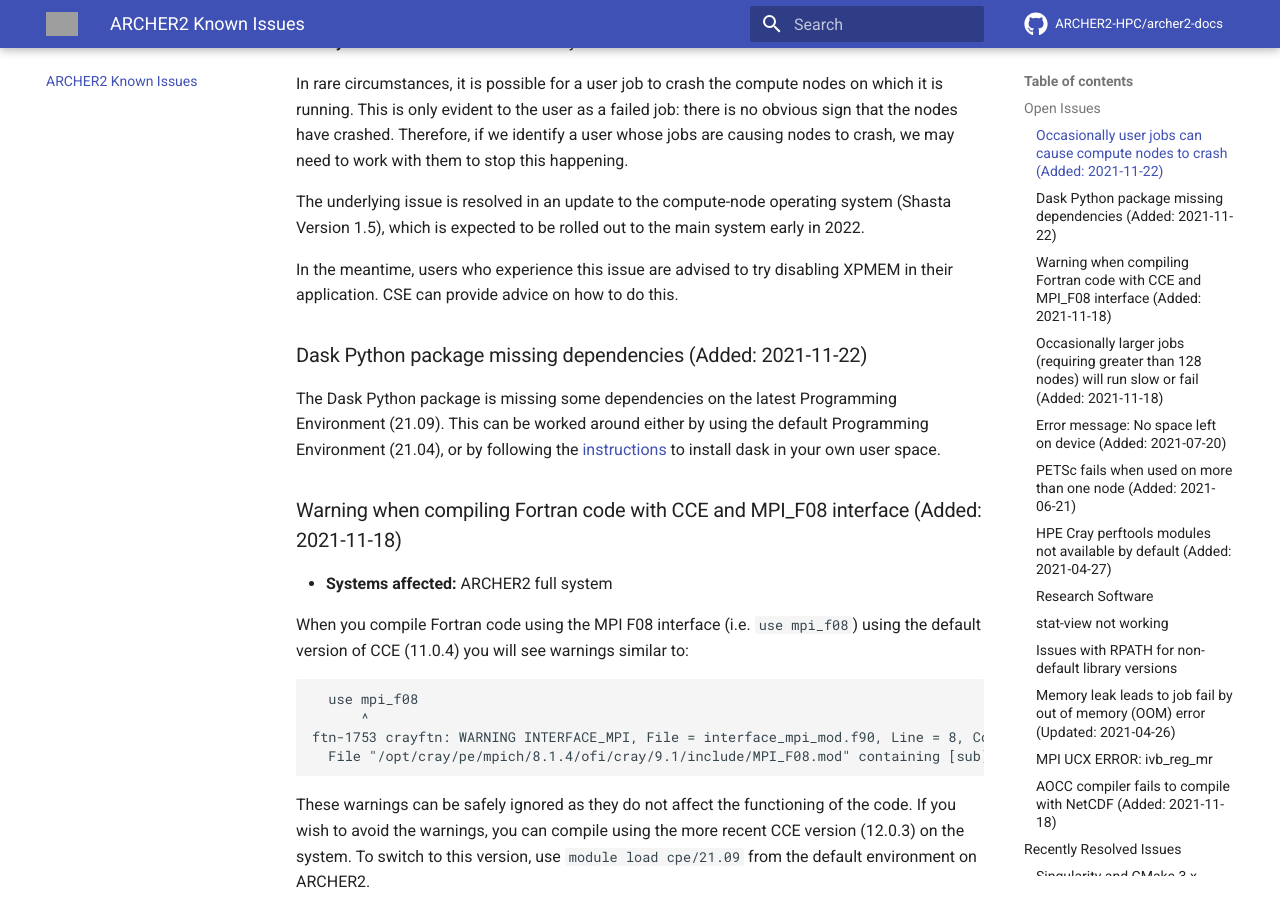
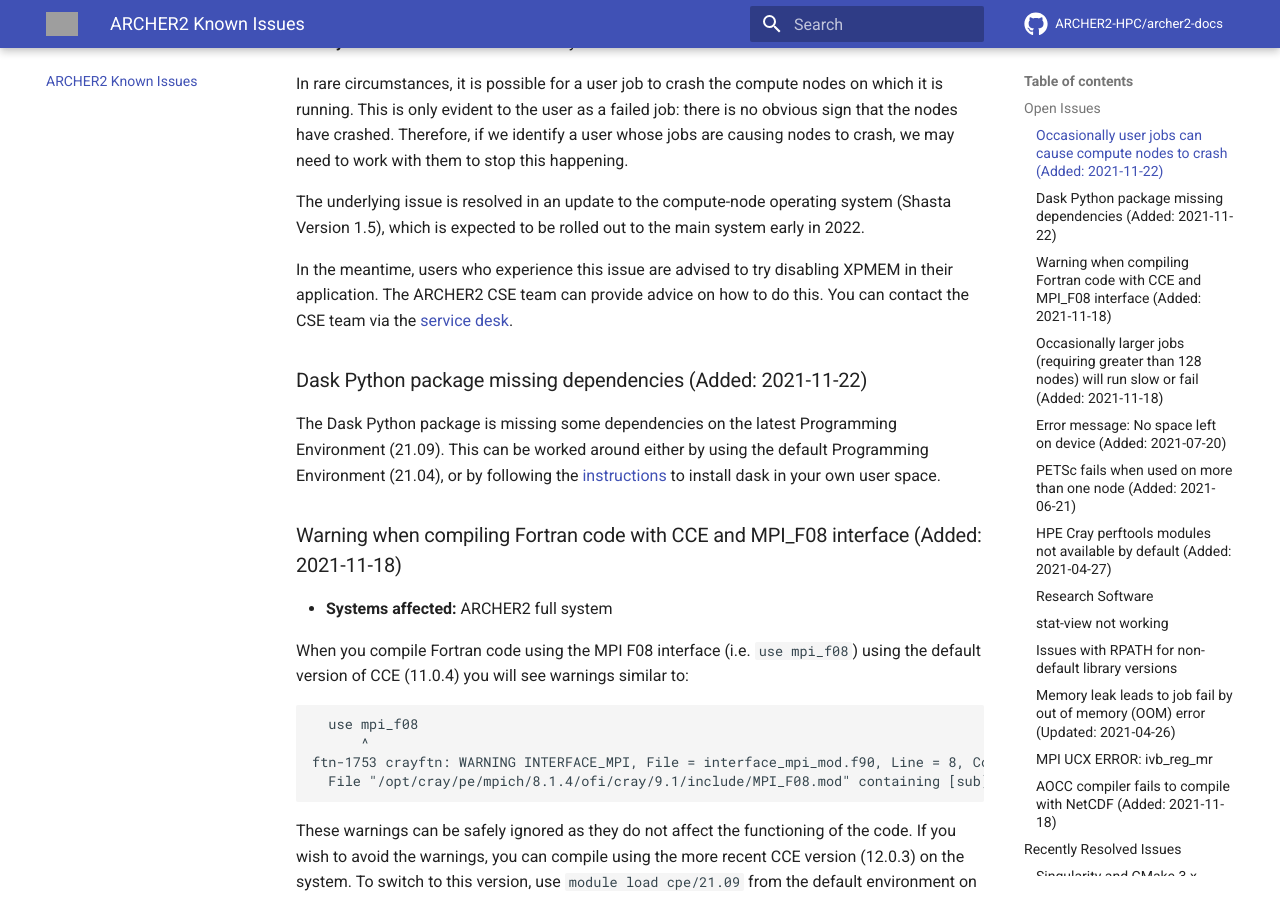
Before and after one commit to ARCHER2-HPC/archer2-docs, an MkDocs documentation site: the page built from docs/known-issues/index.md, in a window 1280 px wide and 900 px high, scrolled down 412 px. Built offline with MkDocs 1.6.1 and Material for MkDocs 9.7.7, drawn with Linux system fonts in a browser that asks for light colours; comment, search, counter and statistics services are not loaded; grey boxes are pictures that could not be loaded.

Commit message:
Added contact info for service desk as per review request.

```diff
--- a/docs/known-issues/index.md
+++ b/docs/known-issues/index.md
@@ -14,7 +14,7 @@
 
 The underlying issue is resolved in an update to the compute-node operating system (Shasta Version 1.5), which is expected to be rolled out to the main system early in 2022.
 
-In the meantime, users who experience this issue are advised to try disabling XPMEM in their application. CSE can provide advice on how to do this.
+In the meantime, users who experience this issue are advised to try disabling XPMEM in their application. The ARCHER2 CSE team can provide advice on how to do this. You can contact the  CSE team via the [service desk](https://www.archer2.ac.uk/support-access/servicedesk.html).
 
 
 ### Dask Python package missing dependencies (Added: 2021-11-22)
```
